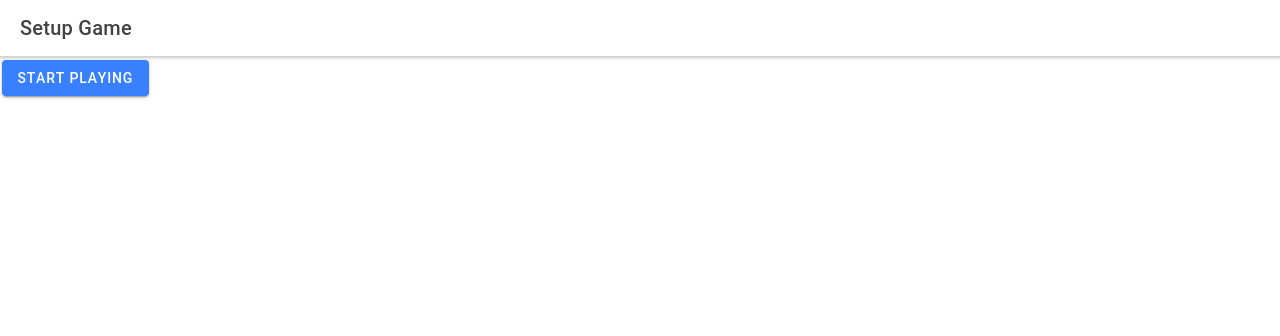
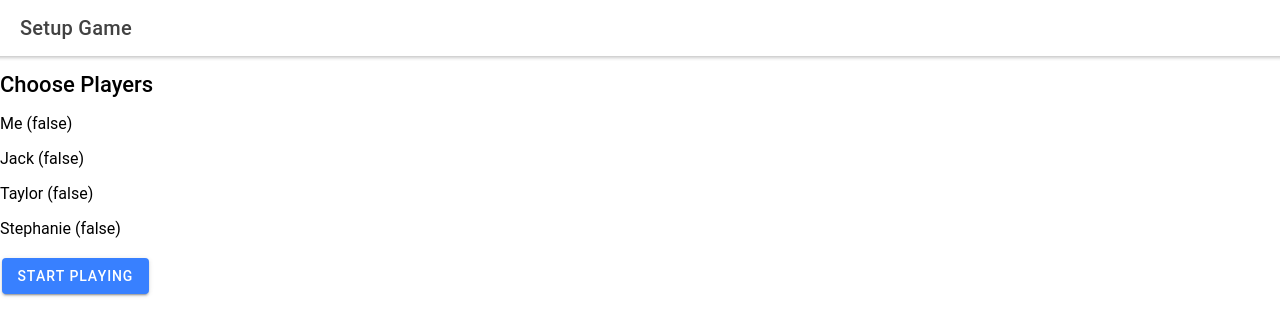
Before and after one commit to tsteelematc/tca-foo-react-ionic, a React (Create React App) app: page /#/home in a window 1280 px wide. Both pictures are taken after a click on the element "PLAY". Shown: the top 336 px of the page. Built offline with nearby package versions, Linux system fonts and the light colour scheme.

Commit message:
Got previous players feeding into the SetupGame page...

```diff
--- a/src/App.tsx
+++ b/src/App.tsx
@@ -59,10 +59,13 @@ const gameResults: gameResult[] = [
   , game2
 ];
 
+const getUniquePlayers = (games: gameResult[]) => (
+  [...new Set(games.flatMap(x => x.players.map(y => y.name)))]
+);
 
 const App: React.FC = () => {
 
-  const [results, setResults] = useState(gameResults);
+  const [results, setResults] = useState<gameResult[]>(gameResults);
 
   const addGameResult = (singleGameResult: gameResult) => {
     setResults([
@@ -81,7 +84,9 @@ const App: React.FC = () => {
             />
           </Route>
           <Route exact path="/setup">
-            <SetupGame />
+            <SetupGame
+              previousPlayers={getUniquePlayers(results)}
+            />
           </Route>
           <Route exact path="/home">
             <Home
--- a/src/pages/SetupGame.tsx
+++ b/src/pages/SetupGame.tsx
@@ -1,6 +1,16 @@
 import { IonContent, IonHeader, IonPage, IonTitle, IonToolbar, IonButton } from '@ionic/react';
 
-const SetupGame: React.FC = () => {
+interface SetGameProps {
+  previousPlayers: string[];
+}
+
+const SetupGame: React.FC<SetGameProps> = ({previousPlayers}) => {
+
+  const playersWithCheckBoolean = previousPlayers.map(x => ({
+    name: x
+    , checked: false
+  }))
+
   return (
     <IonPage>
       <IonHeader>
@@ -14,6 +24,15 @@ const SetupGame: React.FC = () => {
             <IonTitle size="large">Setup Game</IonTitle>
           </IonToolbar>
         </IonHeader>
+
+        <h3>
+          Choose Players
+        </h3>
+        {
+          playersWithCheckBoolean.map(x => <p key={x.name}>{x.name} ({x.checked.toString()})</p>)
+        }
+
+
         <IonButton
           routerLink='/play'
         >
--- a/tsconfig.json
+++ b/tsconfig.json
@@ -18,7 +18,8 @@
     "resolveJsonModule": true,
     "isolatedModules": true,
     "noEmit": true,
-    "jsx": "react-jsx"
+    "jsx": "react-jsx",
+    "downlevelIteration": true
   },
   "include": [
     "src"
```
